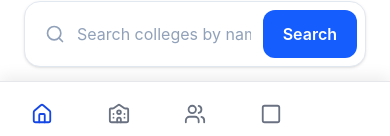
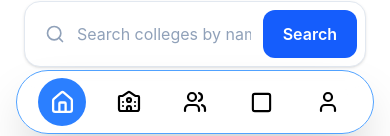
Before and after one commit to Anoopraja/CollegeNest, a React (Vite) app in the folder BCE-Bihar/: page / in a window 390 px wide. Shown: the part 698-834 px from the top of the page. Built offline with nearby package versions, Linux system fonts and the light colour scheme; no server answers.

Commit message:
navbar updated

```diff
--- a/BCE-Bihar/src/Components/Navbar.jsx
+++ b/BCE-Bihar/src/Components/Navbar.jsx
@@ -190,63 +190,57 @@ const Navbar = () => {
 
       {/* Mobile Bottom Navigation */}
 
-     <nav className="lg:hidden fixed bottom-0 left-0 right-0 z-50 bg-white border-t border-gray-200 shadow-[0_-4px_15px_rgba(0,0,0,0.08)]">
-  <div className="h-16 flex items-center justify-around px-1">
+      {/* Mobile Bottom Navigation */}
+      <nav className="lg:hidden fixed bottom-3 left-0 right-0 z-50 px-4">
+        <div className="mx-auto max-w-md h-16 backdrop-blur-md bg-blur-2xl rounded-full px-3 flex items-center justify-around shadow-2xl border border-blue-400">
 
           {/* Home */}
           <NavLink
             to="/"
             className={({ isActive }) =>
-        `flex flex-col items-center justify-center gap-1 w-full h-full transition ${
-          isActive
-            ? "text-blue-700 font-semibold"
-            : "text-gray-500"
+              `w-12 h-12 rounded-full flex items-center justify-center transition-all duration-200 ${isActive
+                ? "bg-blue-500 text-white"
+                : "text-black hover:text-white"
               }`
             }
           >
-      <House size={22} />
+            <House size={25} strokeWidth={2.2} />
           </NavLink>
 
-    {/* College */}
+          {/* Colleges */}
           <NavLink
             to="/college"
             className={({ isActive }) =>
-        `flex flex-col items-center justify-center gap-1 w-full h-full transition ${
-          isActive
-            ? "text-blue-700 font-semibold"
-            : "text-gray-500"
-        }`
+              `w-12 h-12 rounded-full flex items-center justify-center transition-all duration-200 ${isActive
+                ? "bg-blue-500 text-white"
+                : "text-black hover:text-white"}`
             }
           >
-      <University size={22} />
+            <University size={24} strokeWidth={2.2} />
           </NavLink>
 
           {/* Community */}
           <NavLink
             to="/community"
             className={({ isActive }) =>
-        `flex flex-col items-center justify-center gap-1 w-full h-full transition ${
-          isActive
-            ? "text-blue-700 font-semibold"
-            : "text-gray-500"
-        }`
+              `w-12 h-12 rounded-full flex items-center justify-center transition-all duration-200 ${isActive
+                ? "bg-blue-500 text-white"
+                : "text-black hover:text-white"}`
             }
           >
-      <Users size={22} />
+            <Users size={24} strokeWidth={2.2} />
           </NavLink>
 
           {/* Counselling */}
           <NavLink
             to="/counselling"
             className={({ isActive }) =>
-        `flex flex-col items-center justify-center gap-1 w-full h-full transition ${
-          isActive
-            ? "text-blue-700 font-semibold"
-            : "text-gray-500"
-        }`
+              `w-12 h-12 rounded-full flex items-center justify-center transition-all duration-200 ${isActive
+                ? "bg-blue-500 text-white"
+                : "text-black hover:text-white"}`
             }
           >
-      <Square size={22} />
+            <Square size={23} strokeWidth={2.2} />
           </NavLink>
 
           {/* Profile */}
@@ -254,26 +248,23 @@ const Navbar = () => {
             <NavLink
               to={`/profile/id:${user.name}`}
               className={({ isActive }) =>
-          `flex flex-col items-center justify-center gap-1 w-full h-full transition ${
-            isActive
-              ? "text-blue-700 font-semibold"
-              : "text-gray-500"
-          }`
+                `w-12 h-12 rounded-full flex items-center justify-center transition-all duration-200 ${isActive
+                  ? "bg-blue-500 text-white"
+                  : "text-black hover:text-white"}`
               }
             >
-        <User size={22} />
+              <User size={24} strokeWidth={2.2} />
             </NavLink>
           ) : (
             <NavLink
               to="/login"
               className={({ isActive }) =>
-          `flex flex-col items-center justify-center gap-1 w-full h-full transition ${
-            isActive
-              ? "text-blue-700 font-semibold"
-              : "text-gray-500"
-          }`
+                `w-12 h-12 rounded-full flex items-center justify-center transition-all duration-200 ${isActive
+                  ? "bg-blue-500 text-white"
+                  : "text-black hover:text-white"}`
               }
             >
+              <User size={24} strokeWidth={2.2} />
             </NavLink>
           )}
 
--- a/BCE-Bihar/src/Components/pages/College.jsx
+++ b/BCE-Bihar/src/Components/pages/College.jsx
@@ -138,7 +138,7 @@ const Colleges = () => {
 
           <form
             onSubmit={handleSubmit}
-            className="mb-8 flex space-x-3 sm:space-x-4 sticky top-[6rem] z-30 bg-blur-sm backdrop-blur-md bg-white/80 border border-gray-200 rounded-xl px-4 py-3 sm:px-5 sm:py-4 shadow-sm"
+            className="mb-8 flex space-x-3 sm:space-x-4 sticky top-[6rem] z-30 border border-blue-200 rounded-full px-4 py-3 sm:px-5 sm:py-4 shadow-sm backdrop-blur-md"
           >
             <input
               value={search}
@@ -148,11 +148,11 @@ const Colleges = () => {
               inputMode="search"
               enterKeyHint="search"
               placeholder="Search for colleges..."
-              className="w-full px-4 py-2.5 border border-gray-300 rounded-lg outline-none focus:ring-2 focus:ring-blue-500 focus:border-blue-500 transition-shadow"
+              className="w-full px-4 py-2.5  rounded-full outline-none focus:ring-2 focus:ring-blue-500 focus:border-blue-500 transition-shadow"
             />
             <button
               type="submit"
-              className="cn-press shrink-0 rounded-lg bg-blue-700 px-4 sm:px-5 text-white hover:bg-blue-800 font-medium"
+              className="cn-press shrink-0 rounded-full bg-blue-700 px-4 sm:px-5 text-white hover:bg-blue-800 font-medium"
             >
               Search
             </button>
```
Lines whose indentation alone changed are shown as unchanged.
